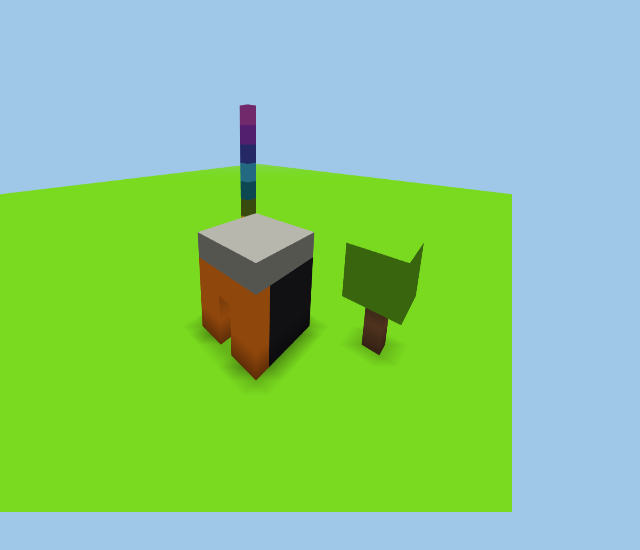
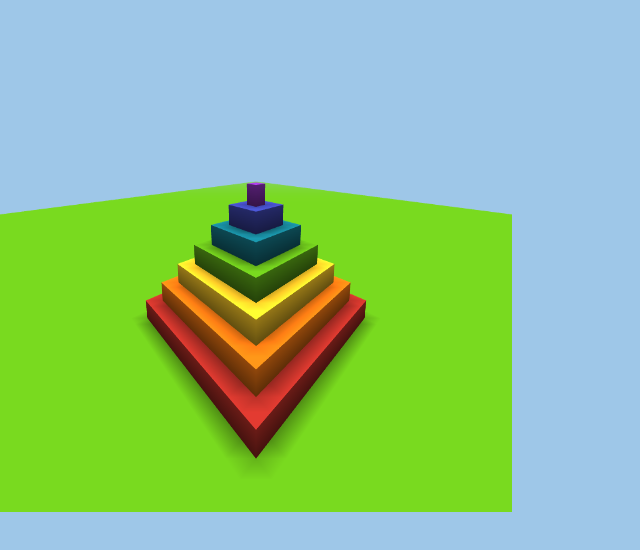
Before and after one commit to nitzangames/blockworld, a website: page scripts/thumb.html in a window 1280 px wide. Shown: the whole page, without its empty margins (0-640 px from the left). Drawn offline with Linux system fonts and the light colour scheme.

Commit message:
feat(art): rainbow-pyramid thumbnail rendered by the real engine; title baked in
Co-Authored-By: Claude Opus 4.8 (1M context) <noreply@anthropic.com>

```diff
--- a/scripts/thumb.html
+++ b/scripts/thumb.html
@@ -17,28 +17,18 @@ import { createWorldView } from '../lib/render/world-view.js';
 const w = createWorld();
 fillFloor(w, 8); // grass
 const cx = 64, cz = 64;
-// a small colorful house
-for (let y = 1; y <= 3; y++) {
-  for (let d = -2; d <= 2; d++) {
-    setBlock(w, cx - 2, y, cz + d, 4);  // red wall
-    setBlock(w, cx + 2, y, cz + d, 11); // blue wall
-    setBlock(w, cx + d, y, cz - 2, 6);  // orange wall
-    setBlock(w, cx + d, y, cz + 2, 7);  // yellow wall
-  }
+
+// A bold rainbow step-pyramid built from real blocks — fills the tile and reads at thumbnail size.
+const cols = [5, 6, 7, 8, 10, 12, 13]; // red, orange, yellow, green, teal, blue, purple
+for (let l = 0; l < cols.length; l++) {
+  const r = cols.length - 1 - l;
+  for (let dx = -r; dx <= r; dx++) for (let dz = -r; dz <= r; dz++) setBlock(w, cx + dx, 1 + l, cz + dz, cols[l]);
 }
-for (let d = -2; d <= 2; d++) for (let e = -2; e <= 2; e++) setBlock(w, cx + d, 4, cz + e, 2); // gray roof
-setBlock(w, cx, 1, cz - 2, 0); setBlock(w, cx, 2, cz - 2, 0); // doorway
-// a little tower of every color
-const cols = [5, 6, 7, 9, 10, 11, 12, 13, 14];
-for (let i = 0; i < cols.length; i++) setBlock(w, cx + 6, 1 + i, cz + 5, cols[i]);
-// a tree
-for (let y = 1; y <= 3; y++) setBlock(w, cx - 6, y, cz + 4, 16); // brown trunk
-for (let lx = -7; lx <= -5; lx++) for (let lz = 3; lz <= 5; lz++) for (let y = 3; y <= 4; y++) setBlock(w, cx + lx, y, cz + lz, 8);
 
 const glCanvas = document.getElementById('c');
 const view = createWorldView(glCanvas, w);
 view.rebuildAll();
-const cam = { pos: [cx - 9, 8.5, cz - 9], yaw: Math.PI * 0.25, pitch: -0.32 };
+const cam = { pos: [cx - 12, 9.5, cz - 12], yaw: Math.PI * 0.25, pitch: -0.28 };
 view.render(cam);
 requestAnimationFrame(() => {
   view.render(cam);
@@ -48,6 +38,10 @@ requestAnimationFrame(() => {
   const out = document.createElement('canvas'); out.width = 512; out.height = 512;
   const g = out.getContext('2d');
   g.drawImage(glCanvas, 0, 0, 512, 512);
+  // Soft bottom scrim so the title stays legible over any scene.
+  const grad = g.createLinearGradient(0, 512 - 160, 0, 512);
+  grad.addColorStop(0, 'rgba(0,0,0,0)'); grad.addColorStop(1, 'rgba(0,0,0,0.55)');
+  g.fillStyle = grad; g.fillRect(0, 512 - 160, 512, 160);
   g.font = '800 50px system-ui, -apple-system, sans-serif';
   g.textAlign = 'center'; g.lineJoin = 'round';
   g.lineWidth = 9; g.strokeStyle = 'rgba(0,0,0,0.55)'; g.strokeText('BlockWorld', 256, 482);
```
Also changed, not shown: thumbnail.png.
